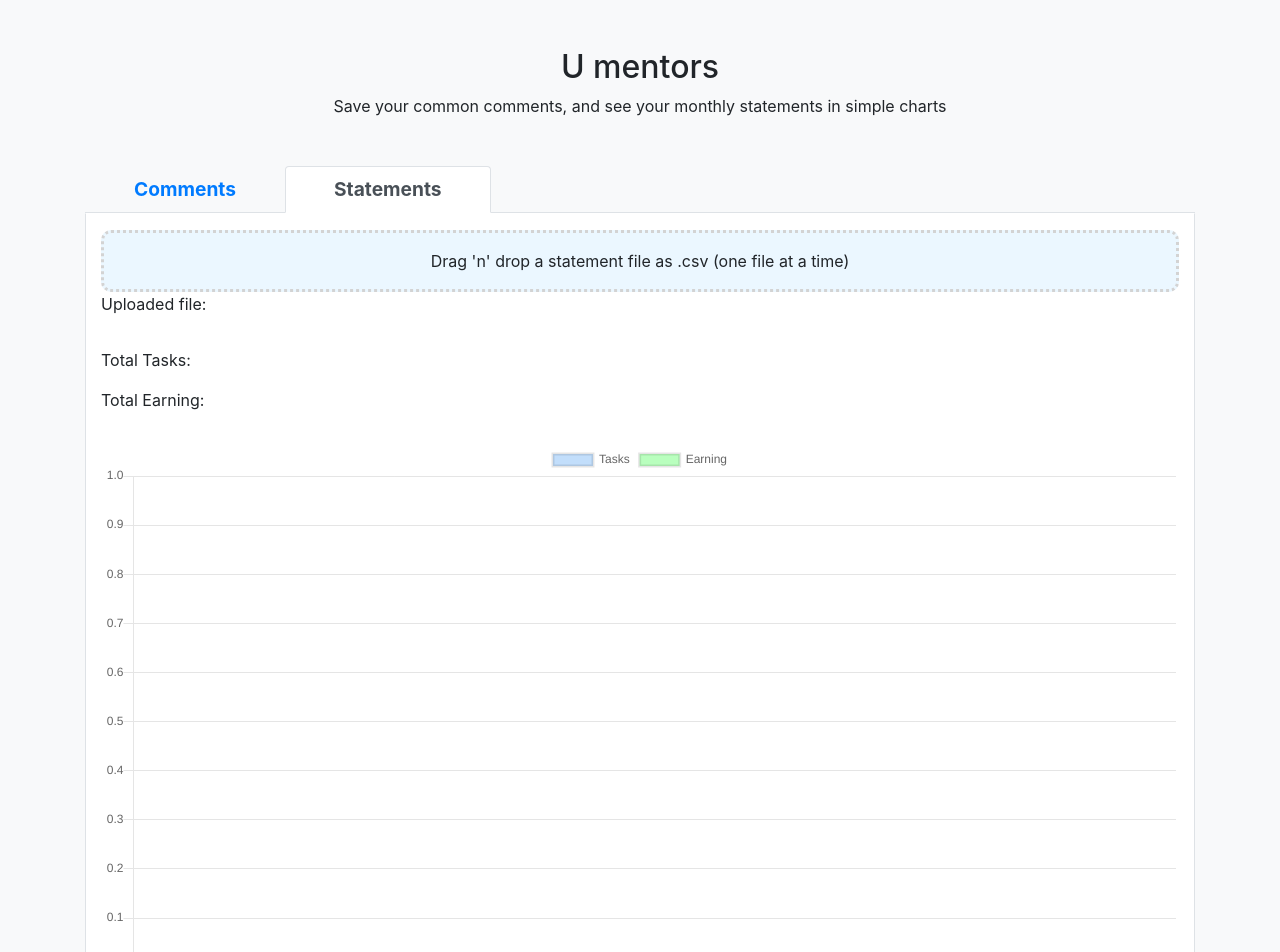
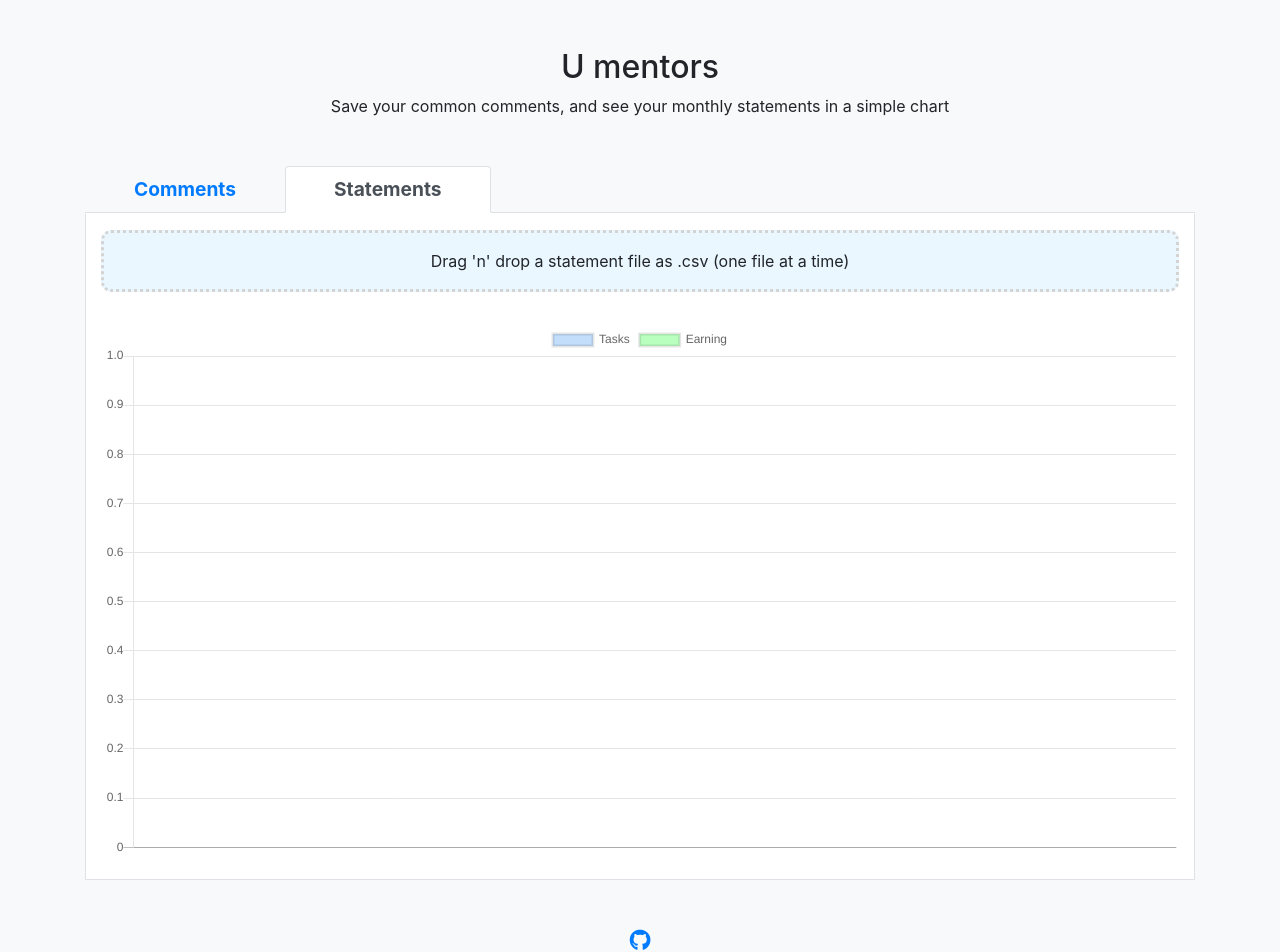
Before and after one commit to iHani/u-mentors, a React (Create React App) app: page / in a window 1280 px wide. Shown: the top 952 px of the page. Built offline with nearby package versions, Linux system fonts and the light colour scheme.

Commit message:
README & ready for prod

```diff
--- a/public/index.html
+++ b/public/index.html
@@ -8,6 +8,8 @@
   <meta name="theme-color" content="#000000" />
   <meta name="description" content="Web site created using create-react-app" />
   <link rel="apple-touch-icon" href="%PUBLIC_URL%/logo192.png" />
+  <link rel="stylesheet" href="https://use.fontawesome.com/releases/v5.6.3/css/all.css"
+    integrity="sha384-UHRtZLI+pbxtHCWp1t77Bi1L4ZtiqrqD80Kn4Z8NTSRyMA2Fd33n5dQ8lWUE00s/" crossorigin="anonymous">
   <!--
       manifest.json provides metadata used when your web app is installed on a
       user's mobile device or desktop. See https://developers.google.com/web/fundamentals/web-app-manifest/
--- a/src/App.js
+++ b/src/App.js
@@ -11,8 +11,8 @@ function App() {
       <div className="text-center my-5">
         <h2>U mentors</h2>
         <p>
-          Save your common comments, and see your monthly statements in simple
-          charts
+          Save your common comments, and see your monthly statements in a simple
+          chart
         </p>
       </div>
       <ul className="nav nav-tabs" id="myTab" role="tablist">
@@ -63,6 +63,15 @@ function App() {
           <StatementsTab />
         </div>
       </div>
+      <footer className="mastfoot my-5 text-center">
+        <div className="inner">
+          <p>
+            <a href="https://github.com/iHani/u-mentors">
+              <i className="fab fa-github fa-lg mx-2"></i>
+            </a>
+          </p>
+        </div>
+      </footer>
     </div>
   );
 }
--- a/src/Components/Chart.js
+++ b/src/Components/Chart.js
@@ -1,74 +1,24 @@
-import React, { useState, useCallback, useEffect } from "react";
+import React, { useEffect } from "react";
 import Chart from "chart.js";
-
-// const myChart = new Chart(ctx, {
-//   type: "bar",
-//   data: {
-//     labels: ["Red", "Blue", "Yellow", "Green", "Purple", "Orange"],
-//     datasets: [
-//       {
-//         label: "# of Votes",
-//         data: [12, 19, 3, 5, 2, 3],
-//         backgroundColor: [
-//           "rgba(255, 99, 132, 0.2)",
-//           "rgba(54, 162, 235, 0.2)",
-//           "rgba(255, 206, 86, 0.2)",
-//           "rgba(75, 192, 192, 0.2)",
-//           "rgba(153, 102, 255, 0.2)",
-//           "rgba(255, 159, 64, 0.2)",
-//         ],
-//         borderColor: [
-//           "rgba(255, 99, 132, 1)",
-//           "rgba(54, 162, 235, 1)",
-//           "rgba(255, 206, 86, 1)",
-//           "rgba(75, 192, 192, 1)",
-//           "rgba(153, 102, 255, 1)",
-//           "rgba(255, 159, 64, 1)",
-//         ],
-//         borderWidth: 1,
-//       },
-//     ],
-//   },
-//   options: {
-//     scales: {
-//       yAxes: [
-//         {
-//           ticks: {
-//             beginAtZero: true,
-//           },
-//         },
-//       ],
-//     },
-//   },
-// });
 
 export default (props) => {
   const chartRef = React.useRef();
   useEffect(() => {
-    console.log(
-      "Object.values(props.chartData)",
-      Object.values(props.chartData)
-    );
     const myChartRef = chartRef.current.getContext("2d");
     const tasksData = [];
     const earningData = [];
-    // const tasksData = props.chartData.tasks.ma
-    // const earningData = props.chartData.earning.ma
     Object.keys(props.chartData).forEach((k, i) => {
       tasksData.push(props.chartData[k].tasks);
       earningData.push(props.chartData[k].earning);
     });
     const labels = Object.keys(props.chartData).sort();
-
     new Chart(myChartRef, {
       type: "line",
       data: {
         labels: labels,
-        // labels: data1.length === data.length ? data1 : new Array(data.length).fill("Data"),
         datasets: [
           {
             label: "Tasks",
-            showLine: true, // overrides the `line` dataset default
             data: tasksData,
             backgroundColor: "rgba(13, 126, 239, 0.25)",
           },
--- a/src/Components/CommentsTab.js
+++ b/src/Components/CommentsTab.js
@@ -85,7 +85,7 @@ export default function () {
           className="form-control"
           id="exampleInputEmail1"
           aria-describedby="emailHelp"
-          placeholder="Write a new comment here and click 'Add'"
+          placeholder="Write a new comment here and click 'Save'"
           value={newComment}
           onChange={handleOnChangeNewComment}
         />
@@ -95,7 +95,7 @@ export default function () {
             className="btn btn-primary mt-2 px-5"
             onClick={addNewComment}
           >
-            Add
+            Save
           </button>
         </div>
         <div className="d-flex justify-content-center my-3 text-center">
--- a/src/Components/StatementsTab.js
+++ b/src/Components/StatementsTab.js
@@ -13,16 +13,13 @@ export default function () {
       setUploadedFiles(acceptedFiles);
       acceptedFiles.forEach((file) => {
         const reader = new FileReader();
-
-        reader.onabort = () => console.log("file reading was aborted");
-        reader.onerror = () => console.log("file reading has failed");
+        // reader.onabort = () => console.log("file reading was aborted");
+        // reader.onerror = () => console.log("file reading has failed");
         reader.onload = () => {
           const binaryStr = reader.result;
           const view = new Int8Array(binaryStr);
           const rows = String.fromCharCode.apply(null, view);
-
           parseStatement(rows);
-          //   console.log(rows.split(/\r?\n/)[1]);
         };
         reader.readAsArrayBuffer(file);
       });
@@ -35,8 +32,6 @@ export default function () {
     function parseStatement(rows) {
       if (rows == null || rows.split(",").length < 2) return;
 
-      // extract dates and save it as a set in this format "May/01/2020"
-      //   let labelSet = new Set();
       let labelsObj = {};
       rows.split(/\r?\n/).forEach((row, i) => {
         if (i !== 0) {
@@ -44,7 +39,6 @@ export default function () {
           const dateSplit = `${new Date(timestamp)}`.split(" ");
           if (dateSplit[1] && dateSplit[2] && dateSplit[3]) {
             const date = dateSplit[1] + "/" + dateSplit[2] + "/" + dateSplit[3];
-            // labelSet.add(date);
             const d = labelsObj[date];
             labelsObj[date] = {
               tasks: d ? d.tasks + 1 : 1,
@@ -55,19 +49,15 @@ export default function () {
           }
         }
       });
-      //   const labels = Array.from(labelSet).sort();
-      console.log(
-        "valz",
-        Object.values(labelsObj).reduce((total, num) => {
-          return total.tasks - num.tasks;
-        })
-      );
+      const totTasks = Object.values(labelsObj)
+        .map(({ tasks }) => tasks)
+        .reduce((total, num) => total + num);
+      const totEarning = Object.values(labelsObj)
+        .map(({ earning }) => earning)
+        .reduce((total, num) => total + num);
       setChartData(labelsObj);
-      const totTasks = 0;
-      //   const totEarning = 0
-
-      setTotalTasks();
-      setTotalEarning();
+      setTotalEarning(totEarning);
+      setTotalTasks(totTasks);
     }
 
     return (
@@ -87,19 +77,22 @@ export default function () {
       <div className="tab-content" id="myTabContent">
         <div className="py-2">
           <MyDropzone />
-          <p>Uploaded file:</p>
           <ul>
             {uploadedFiles.map((file, i) => (
-              <li key={i}>{file.name}</li>
+              <li key={i}>File: {file.name}</li>
             ))}
           </ul>
         </div>
-
-        <div className="py-2">
-          <p>Total Tasks: {totalTasks}</p>
-          <p>Total Earning: {totalEarning}</p>
-        </div>
-
+        {uploadedFiles.length > 0 && (
+          <div className="py-2 d-flex justify-content-center">
+            <span className="mx-2">
+              Total Tasks: <b>{totalTasks}</b>
+            </span>
+            <span className="mx-2">
+              Total Earning: <b>${totalEarning}</b>
+            </span>
+          </div>
+        )}
         <div className="py-2">
           <Chart chartData={chartData} />
         </div>
```
Also changed, not shown: 1 other file (tests, documents, lock files or other folders).
